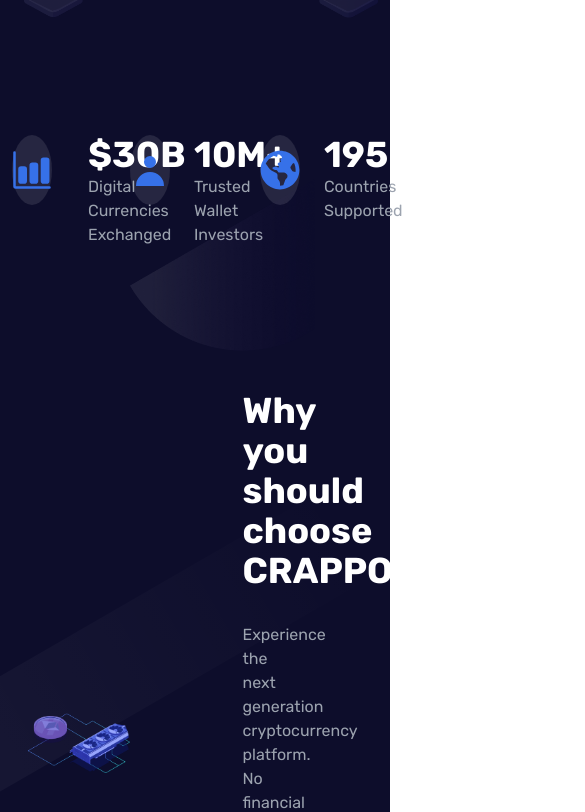
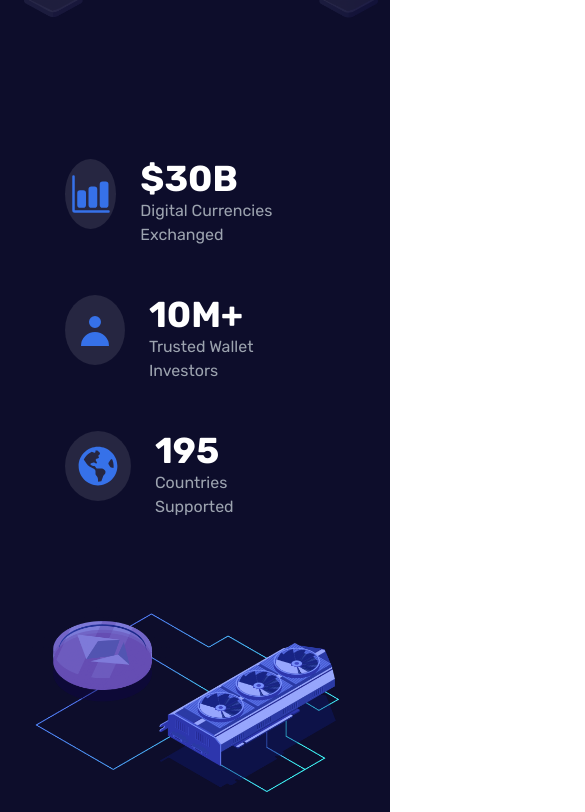
Before and after one commit to Uchechukwu10/crappo-challenge, a React (Create React App) app: page / in a window 390 px wide. Shown: the part 1004-1816 px from the top of the page, 585 px wide, since content can reach past the window. Built offline with nearby package versions, Linux system fonts and the light colour scheme.

Commit message:
Fix responsiveness on Calculate and Why crappo pages

```diff
--- a/src/App.css
+++ b/src/App.css
@@ -171,14 +171,7 @@ input::placeholder {
 .blue-head {
   color: #3671E9;
 }
-.bitcoin {
-  background: #2B076E;
-}
-.bitcoin {
-  border-radius: 12px;
-  color: #FFFFFF;
-}
-.ethereum, .litecoin {
+.bitcoin, .ethereum, .litecoin {
   border-radius: 12px;
   color: #0D0D2B;
 }
@@ -201,3 +194,23 @@ input::placeholder {
 .btn {
   background-color: #3671E9;;
 }
+.start-mining {
+  display: none;
+}
+.crypto-card:hover {
+  background: #2B076E;
+  color: #FFFFFF;
+}
+.crypto-card:hover > .start-mining{
+  display: block;
+}
+.crypto-card:hover > .arrow{
+  display: none;
+}
+
+
+@media only screen and (max-width: 1024px){
+  .ruler1, .ruler2, .ruler3, .u-curve, .d-curve  {
+    display: none;
+  }
+}
--- a/src/components/Calculate.js
+++ b/src/components/Calculate.js
@@ -7,45 +7,48 @@ import litecoin from '../images/litecoin.png';
 const Calculate = () => {
   return (
     <section className='calculate'>
-      <div className='calculate-title flex flex-col justify-center items-center pt-10 pb-48 relative md:px-11 lg:px-32'>
-        <h3 className='text-4xl font-bold py-4 text-center w-6/12'>Check how much you can earn</h3>
-        <p className='text-base text-center text-gray-400 px-28 py-4  w-6/12'>Let's check your hash rate to see how much you will earn today, Exercitation veniam consequat sunt nostrud amet.</p>
-        <form className='flex items-center hash-form py-5 absolute w-8/12 rounded-t-xl px-3'>
-          <input type='text' placeholder='Enter your hash rate' className='w-6/12'/>
-          <select type='text' placeholder='Enter your hash rate' className='w-3/12'>
+      <div className='calculate-title flex flex-col justify-center items-center pt-5 lg:pt-10 pb-80 lg:pb-48 relative md:px-11 lg:px-32'>
+        <h3 className='text-4xl font-bold py-4 text-center w-10/12 lg:w-6/12'>Check how much you can earn</h3>
+        <p className='text-base text-center text-gray-400 lg:px-28 py-4 w-10/12  lg:w-6/12'>Let's check your hash rate to see how much you will earn today, Exercitation veniam consequat sunt nostrud amet.</p>
+        <form className='flex flex-col lg:flex-row items-center hash-form py-5 absolute w-8/12 rounded-t-xl px-3'>
+          <input type='text' placeholder='Enter your hash rate' className='w-10/12 lg:w-6/12'/>
+          <select type='text' placeholder='Enter your hash rate' className='w-10/12 lg:w-3/12'>
             <option value='TH/s'>TH/s</option>
             <option value='H/s'>H/s</option>
             <option value='KH/s'>KH/s</option>
             <option value='MH/s'>MH/s</option>
             <option value='GH/s'>GH/s</option>
           </select>
-          <button type='submit' className='try-btn w-2/12 py-3 px-3 mx-3 my-5 rounded-3xl'>Learn More</button>
+          <button type='submit' className='try-btn w-6/12 lg:w-2/12 py-3 px-3 mx-3 my-5 rounded-3xl'>Learn More</button>
         </form>
       </div>
-      <div className='trader flex flex flex-col justify-center items-center relative pb-10 pt-48 md:px-11 lg:px-32'>
+      <div className='trader flex flex flex-col justify-center items-center relative pb-10 pt-64 lg:pt-48 md:px-11 lg:px-32'>
         <div className='revenue py-4 px-6 absolute w-8/12 rounded-b-xl'>
           <p className='blue-head text-base font-medium'>ESTIMATED 24 HOUR REVENUE:</p>
           <h3 className='text-3xl font-bold py-3'>0.055 130 59 ETH <span className='blue-head'>($1275)</span></h3>
           <p className='text-base text-gray-400 py-2'>Revenue will change based on mining difficulty and Ethereum price.</p>
         </div>
-        <h3 className='text-4xl font-bold py-8 my-5 w-7/12 text-center'>Trade securely and market the high growth cryptocurrencies.</h3>
-        <div className='currencies flex'>
-          <div className='flex flex-col justify-center items-center bitcoin mx-6 crypto-card px-4 w-4/12'>
+        <h3 className='text-2xl lg:text-4xl font-bold py-8 my-5 w-10/12 text-center'>Trade securely and market the high growth cryptocurrencies.</h3>
+        <div className='currencies flex flex-col lg:flex-row justify-center items-center'>
+          <div className='flex flex-col justify-center items-center bitcoin lg:mx-6 crypto-card px-4 w-8/12 md:w-9/12 lg:w-3/12'>
             <img src={bitcoin} alt='bitcoin-logo' className='pt-8 pb-5 mt-4'/>
             <span className='flex py-4'><h3 className='text-3xl font-bold mr-2'>Bitcoin</h3><p className='flex items-center text-base text-gray-400'>BTC</p></span>
             <p className='text-center py-3'>Digital currency in which a record of transactions is maintained.</p>
-            <div className='btn w-fit p-3 my-5 rounded-3xl text-white mb-16'>Start Mining <span className='mx-3'><MdKeyboardArrowRight className='inline'/></span></div>
+            <div className='btn w-fit p-3 my-5 rounded-3xl text-white mb-16 start-mining'>Start Mining <span className='mx-3'><MdKeyboardArrowRight className='inline'/></span></div>
+            <div className='arrow w-fit p-3 my-5 mb-16'><MdKeyboardArrowRight className='inline text-5xl'/></div>
           </div>
-          <div className='flex flex-col ethereum mx-6 crypto-card justify-center items-center px-4 w-4/12'>
+          <div className='flex flex-col ethereum mx-6 crypto-card justify-center items-center px-4 w-8/12 md:w-9/12 lg:w-3/12'>
             <img src={ethereum} alt='ethereum-logo' className='pt-8 pb-5 mt-4'/>
             <span className='flex py-4'><h3 className='text-3xl font-bold mr-2'>Ethereum</h3><p className='flex items-center text-base text-gray-400'>ETH</p></span>
             <p className='text-center py-3'>Blockchain technology to create and run decentralized digital applications.</p>
+            <div className='btn w-fit p-3 my-5 rounded-3xl text-white mb-16 start-mining'>Start Mining <span className='mx-3'><MdKeyboardArrowRight className='inline'/></span></div>
             <div className='arrow w-fit p-3 my-5 mb-16'><MdKeyboardArrowRight className='inline text-5xl'/></div>
           </div>
-          <div className='flex flex-col litecoin mx-6 crypto-card justify-center items-center px-4 w-4/12'>
+          <div className='flex flex-col litecoin mx-6 crypto-card justify-center items-center px-4 w-8/12 md:w-9/12 lg:w-3/12'>
             <img src={litecoin} alt='litecoin-logo' className='pt-8 pb-5 mt-4'/>
             <span className='flex py-4'><h3 className='text-3xl font-bold mr-2'>Litecoin</h3><p className='flex items-center text-base text-gray-400'>ETH</p></span>
-            <p className='text-center py-3'>Blockchain technology to create and run decentralized digital applications.</p>
+            <p className='text-center py-3'>Cryptocurrency that enables instant payments to anyone in the world.</p>
+            <div className='btn w-fit p-3 my-5 rounded-3xl text-white mb-16 start-mining'>Start Mining <span className='mx-3'><MdKeyboardArrowRight className='inline'/></span></div>
             <div className='arrow w-fit p-3 my-5 mb-16'><MdKeyboardArrowRight className='inline'/></div>
           </div>
         </div>
--- a/src/components/WhyCrappo.js
+++ b/src/components/WhyCrappo.js
@@ -8,10 +8,10 @@ import dCurve from '../images/D-curve.png';
 
 const WhyCrappo = () => {
   return (
-    <section className="why-crappo md:px-11 lg:px-32 py-20 relative">
-      <div className="figures flex">
-        <div className="figure flex w-4/12">
-          <div className="figure-icon mx-3">
+    <section className="why-crappo md:px-11 lg:px-32 pt-20 pb-7 relative">
+      <div className="figures flex flex-col lg:flex-row justify-center items-center">
+        <div className="figure flex w-8/12 lg:w-4/12 py-6 lg:py-0">
+          <div className="figure-icon lg:mx-3">
             <IoBarChart color="#3671E9" />
           </div>
           <div className="figure-text flex flex-col mx-6">
@@ -19,7 +19,7 @@ const WhyCrappo = () => {
             <p className="text-base text-gray-400">Digital Currencies Exchanged</p>
           </div>
         </div>
-        <div className="figure flex w-4/12">
+        <div className="figure flex w-8/12 lg:w-4/12 py-6 lg:py-0">
           <div className="figure-icon">
             <HiUser color="#3671E9" />
           </div>
@@ -28,7 +28,7 @@ const WhyCrappo = () => {
             <p className="text-base text-gray-400">Trusted Wallet Investors</p>
           </div>
         </div>
-        <div className="figure flex w-4/12">
+        <div className="figure flex w-8/12 lg:w-4/12 py-6 lg:py-0 ">
           <div className="figure-icon">
             <FaGlobeAmericas color="#3671E9" />
           </div>
@@ -38,9 +38,9 @@ const WhyCrappo = () => {
           </div>
         </div>
       </div>
-      <div className="why-us flex justify-center items-center py-32">
+      <div className="why-us flex flex-col lg:flex-row justify-center items-center lg:py-32">
         <div className="why-img px-6"><img src={illustration2} alt='crypto'/></div>
-        <div className="why-text flex flex-col px-20 w-7/12">
+        <div className="why-text flex flex-col px-5 lg:px-20 lg:w-7/12">
           <h3 className="text-4xl font-bold py-4">Why you should choose CRAPPO</h3>
           <p className="text-base text-gray-400 pr-24 py-4">Experience the next generation cryptocurrency platform. No financial borders, extra fees, and fake reviews.</p>
           <div className='try-btn w-fit py-3 px-5 my-5 rounded-3xl'>Learn More</div>
```
